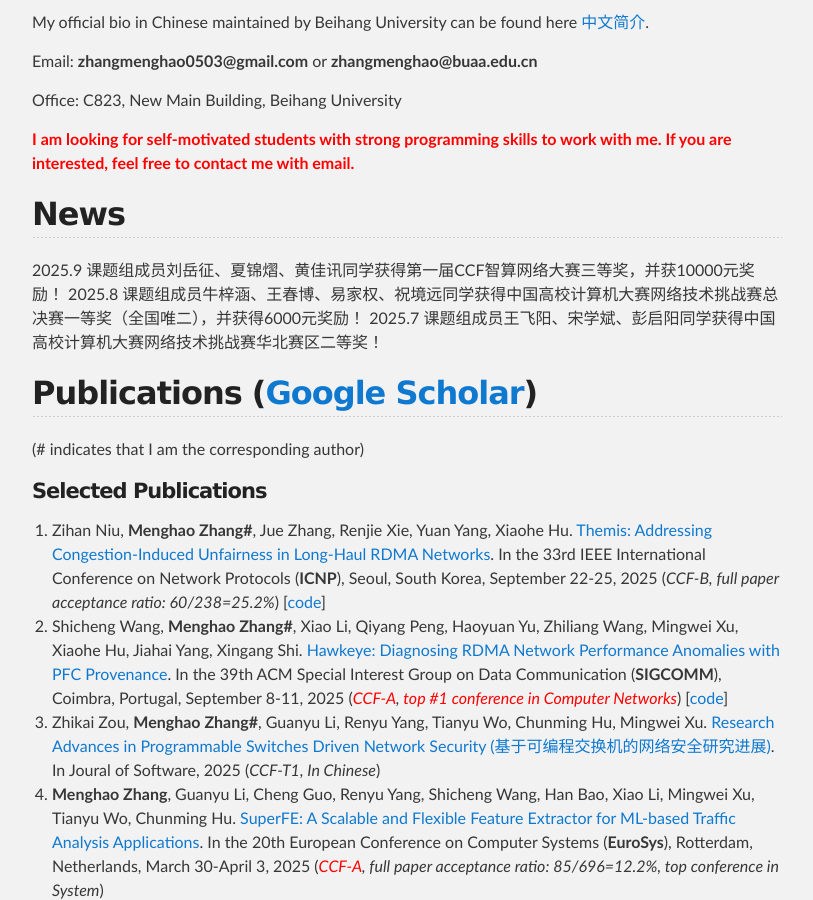
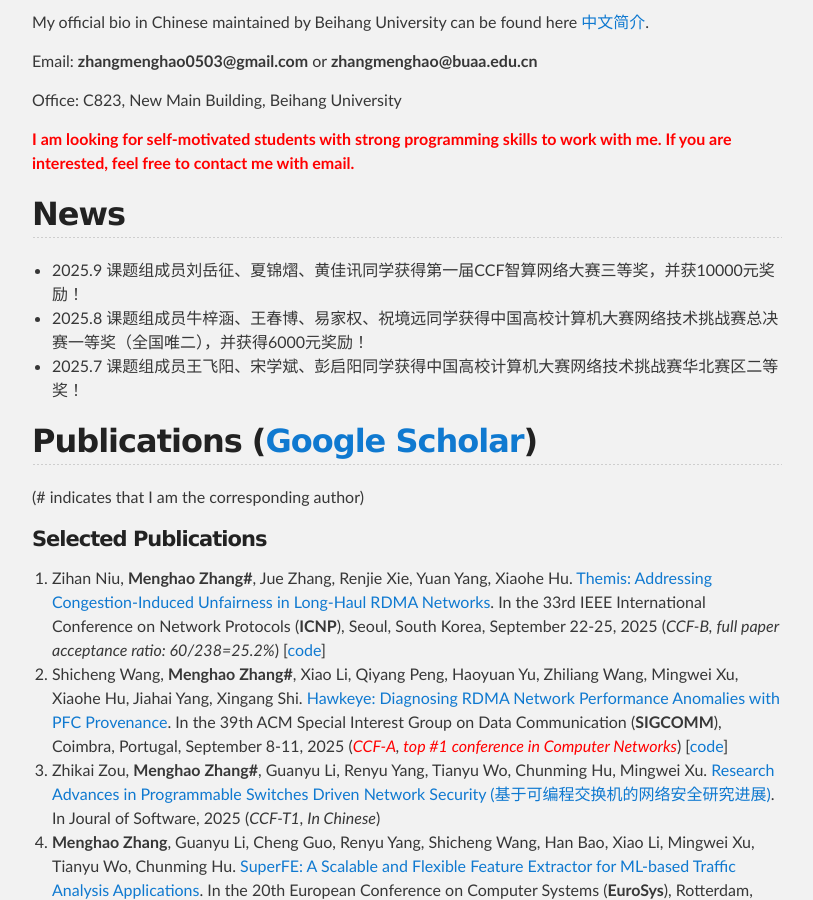
Before and after one commit to zhangmenghao/zhangmenghao.github.io, a Jekyll site: the page built from index.md, in a window 1280 px wide and 900 px high, scrolled down 938 px. Shown: the whole window, without its empty margins (233-1046 px from the left). Built offline with Jekyll 4.4.1, drawn with Linux system fonts in a browser that asks for light colours.

Commit message:
Add News

```diff
--- a/index.md
+++ b/index.md
@@ -31,9 +31,9 @@ Office: C823, New Main Building, Beihang University
 
 
 ## News
-2025.9 课题组成员刘岳征、夏锦熠、黄佳讯同学获得第一届CCF智算网络大赛三等奖，并获10000元奖励！
-2025.8 课题组成员牛梓涵、王春博、易家权、祝境远同学获得中国高校计算机大赛网络技术挑战赛总决赛一等奖（全国唯二），并获得6000元奖励！
-2025.7 课题组成员王飞阳、宋学斌、彭启阳同学获得中国高校计算机大赛网络技术挑战赛华北赛区二等奖！
+* 2025.9 课题组成员刘岳征、夏锦熠、黄佳讯同学获得第一届CCF智算网络大赛三等奖，并获10000元奖励！
+* 2025.8 课题组成员牛梓涵、王春博、易家权、祝境远同学获得中国高校计算机大赛网络技术挑战赛总决赛一等奖（全国唯二），并获得6000元奖励！
+* 2025.7 课题组成员王飞阳、宋学斌、彭启阳同学获得中国高校计算机大赛网络技术挑战赛华北赛区二等奖！
 
 ## Publications ([Google Scholar](https://scholar.google.com/citations?user=fv-p85gAAAAJ&hl=zh-CN))
 (# indicates that I am the corresponding author)
```
